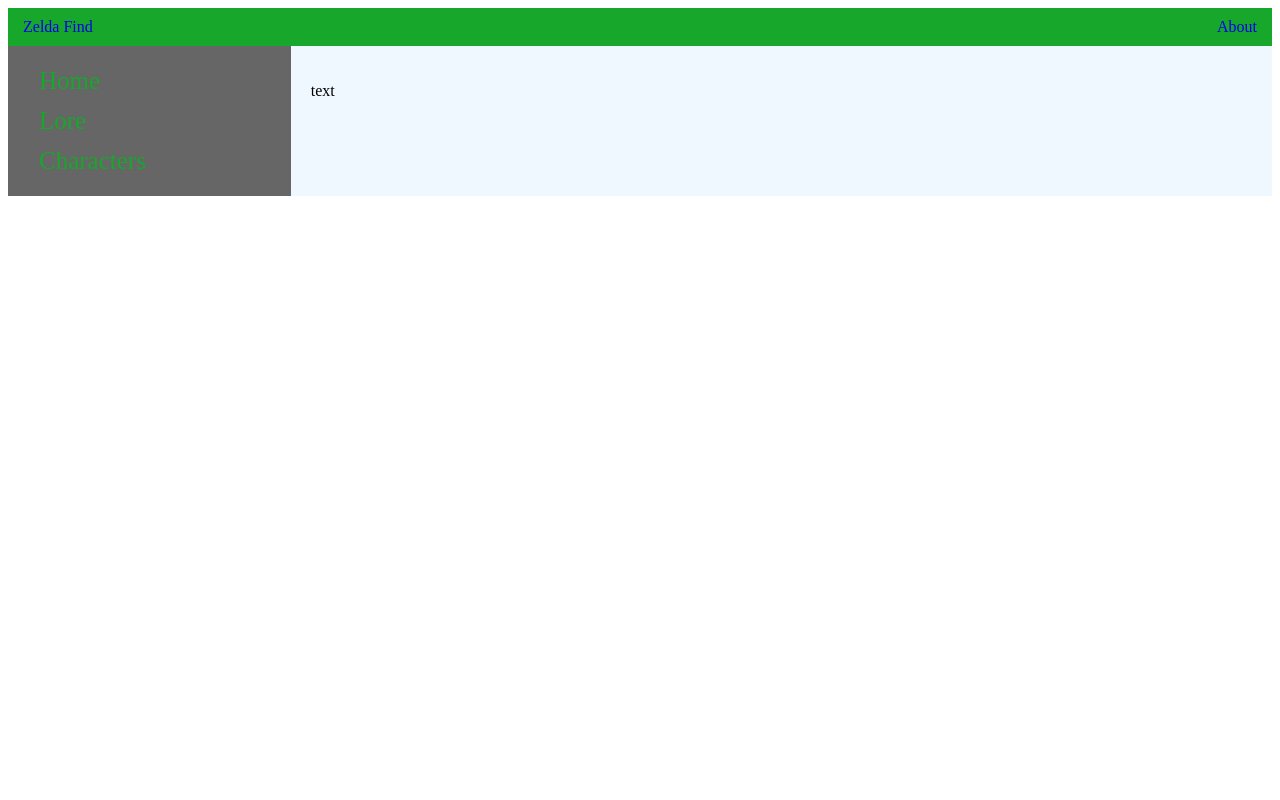
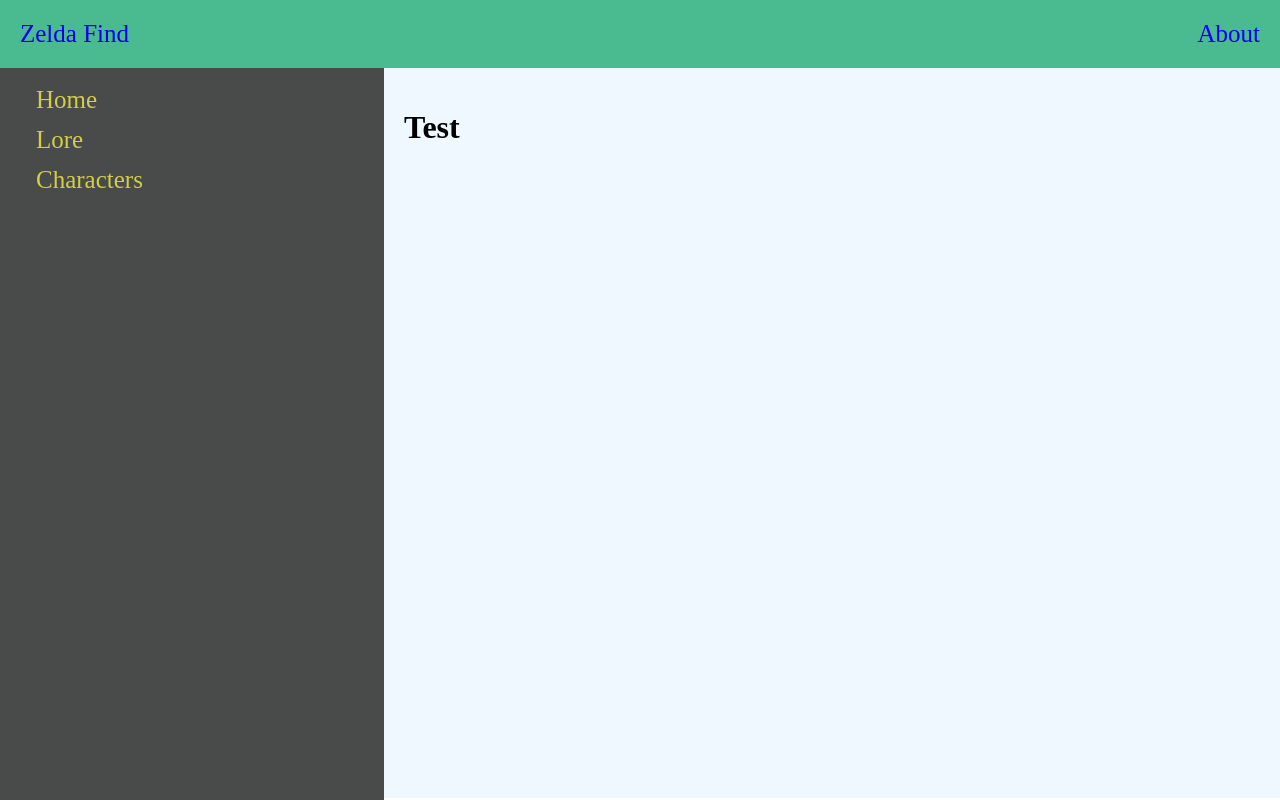
Before and after one commit to evgnu/INST377-final-project, a plain HTML site: page home.html in a window 1280 px wide. Drawn offline with Linux system fonts and the light colour scheme.

Commit message:
update 2

```diff
--- a/home.html
+++ b/home.html
@@ -16,7 +16,7 @@
                 <a href="characters.html">Characters</a>
             </div>
             <div class="main">
-                <p>text</p>
+                <h1>Test</h1>
             </div>
         </div>
     </body>
--- a/style.css
+++ b/style.css
@@ -1,17 +1,25 @@
+html,
+body {
+    height: 100%;
+    margin: 0;
+}
 /* header */
 .header {
     overflow: hidden;
     position: sticky;
     position: -webkit-sticky;
-    background-color: #17a72a;
+    background-color: #4aba91;
     top: 0;
+    left: 0;
+    z-index: 1000;
 }
 .header a {
     float: left;
     display: block;
     text-align: center;
-    padding: 10px 15px;
+    padding: 20px 20px;
     text-decoration: none;
+    font-size: 25px;
 }
 .header a.right {
     float: right;
@@ -19,27 +27,34 @@
 /* Column Container */
 .container {
     display: flex;
-    flex-wrap: nowrap;
+    min-height: calc(100vh - 70px);
 }
 /* Side Navigation */
 .side {
-    flex: 0 0 20%;
-    background-color: #666;
-    padding: 15px;
+    position: fixed;
+    top: 60px;
+    left: 0;
+    width: 30%;
+    height: calc(100vh - 60px);
+    box-sizing: border-box;
+    background-color: #494b4b;
+    padding: 20px;
 }
 .side a {
     padding: 6px 10px 6px 16px;
     text-decoration: none;
     font-size: 25px;
-    color: #17a72a;
+    color: #d4ce46;
     display: block;
 }
 .side a:hover {
-    color: #0d6319;
+    color: #949133;
 }
 /* Main */
 .main {
-    flex: 1;
+    margin-left: 30%;
+    width: 70%;
     background-color: aliceblue;
     padding: 20px;
+    box-sizing: border-box;
 }
```
